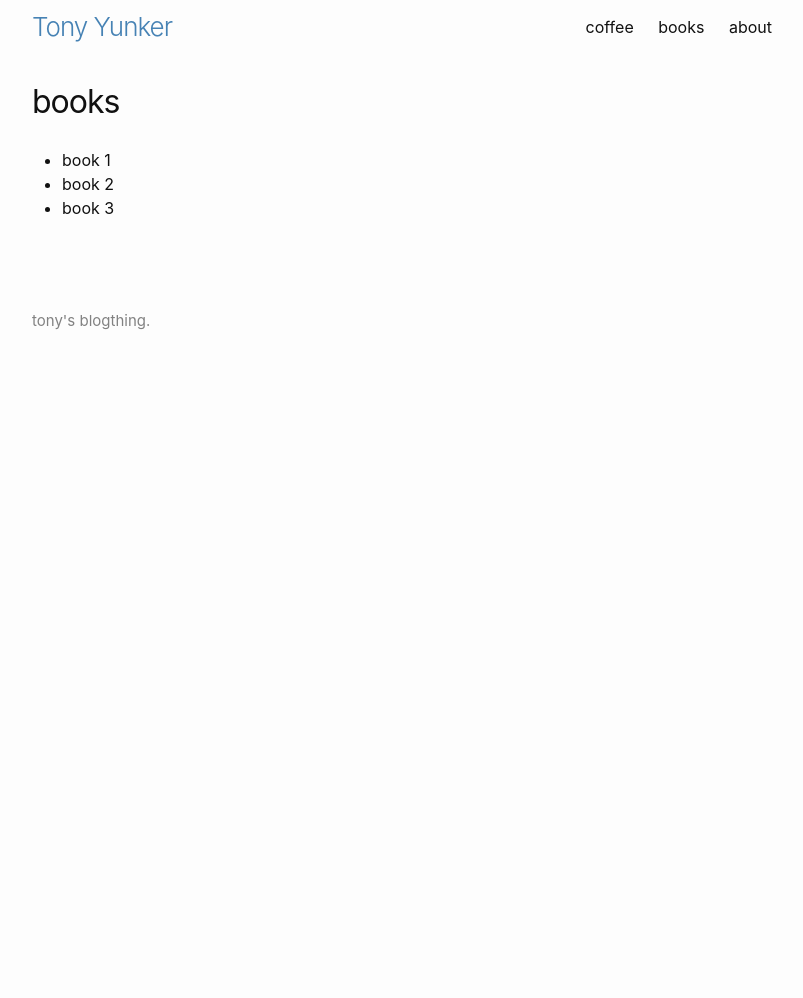
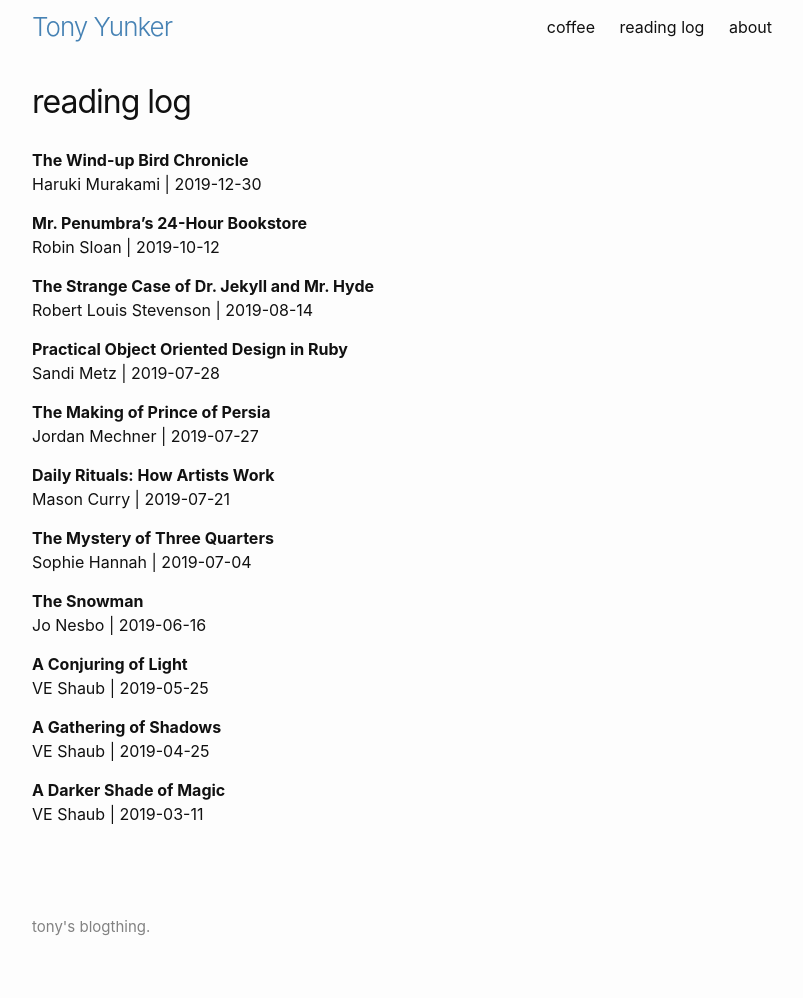
Before and after one commit to ayunker/ayunker.github.io, a Jekyll site: the page built from lists/books.md, in a window 1280 px wide. Shown: the whole page, without its empty margins (238-1041 px from the left). Built offline with Jekyll 4.4.1, drawn with Linux system fonts in a browser that asks for light colours; before the commit the page ends 900 px from its top, so only the background shows below that.

Commit message:
Books list - fill in 2019

```diff
--- a/lists/books.md
+++ b/lists/books.md
@@ -1,8 +1,37 @@
 ---
 layout: page
-title: books
+title: reading log
 ---
 
-* book 1
-* book 2
-* book 3
+**The Wind-up Bird Chronicle**
+Haruki Murakami \| 2019-12-30
+
+**Mr. Penumbra’s 24-Hour Bookstore**
+Robin Sloan \| 2019-10-12
+
+**The Strange Case of Dr. Jekyll and Mr. Hyde**
+Robert Louis Stevenson \| 2019-08-14
+
+**Practical Object Oriented Design in Ruby**
+Sandi Metz \| 2019-07-28
+
+**The Making of Prince of Persia**
+Jordan Mechner \| 2019-07-27
+
+**Daily Rituals: How Artists Work**
+Mason Curry \| 2019-07-21
+
+**The Mystery of Three Quarters**
+Sophie Hannah \| 2019-07-04
+
+**The Snowman**
+Jo Nesbo \| 2019-06-16
+
+**A Conjuring of Light**
+VE Shaub \| 2019-05-25
+
+**A Gathering of Shadows**
+VE Shaub \| 2019-04-25
+
+**A Darker Shade of Magic**
+VE Shaub \| 2019-03-11
```
